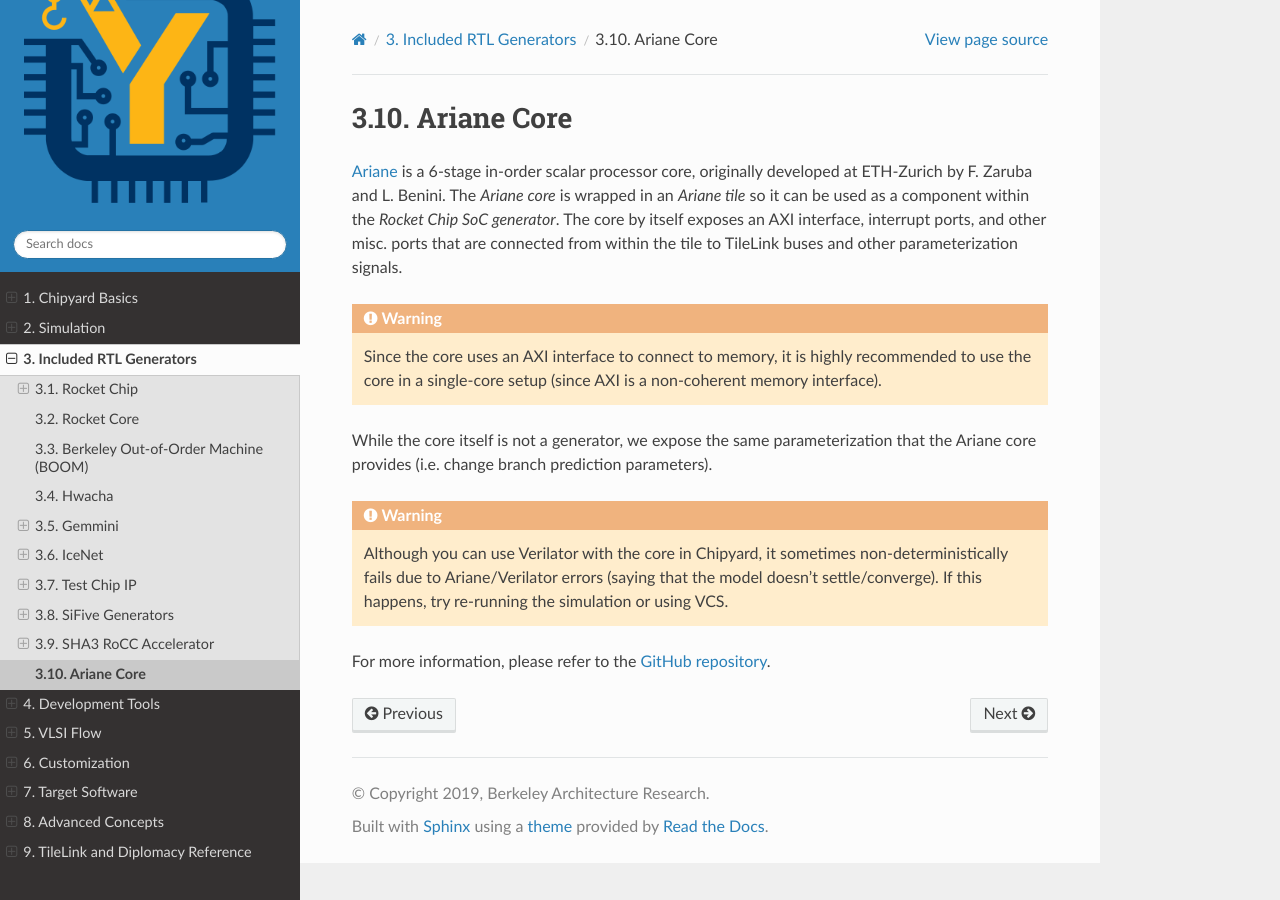
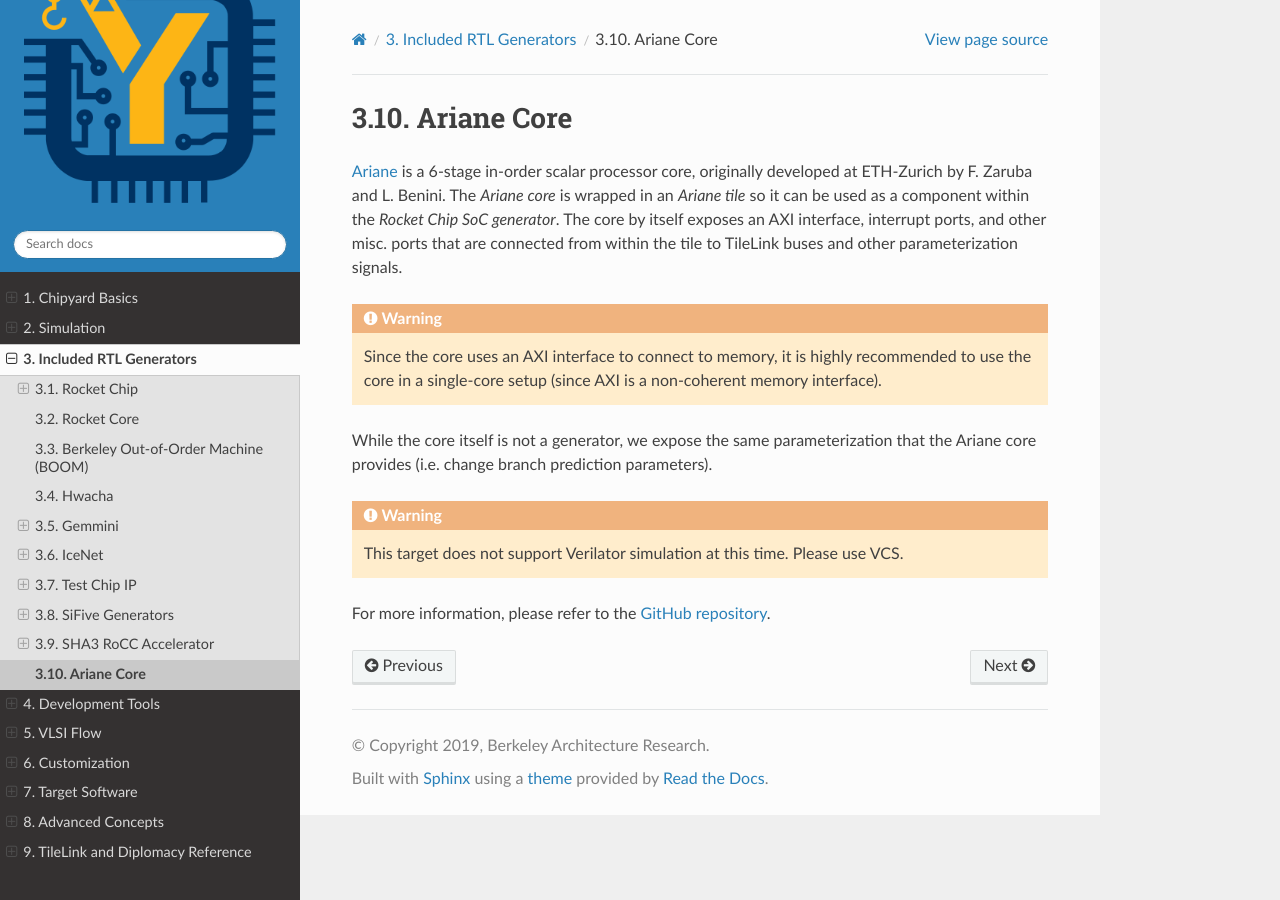
Before and after one commit to ucb-bar/chipyard, a Sphinx documentation site: the page built from docs/Generators/Ariane.rst, in a window 1280 px wide. Built offline with Sphinx 7.4.7 and the Read the Docs theme 2.0.0, drawn with Linux system fonts in a browser that asks for light colours.

Commit message:
[docs/firesim] bump and clean docs

```diff
--- a/docs/Generators/Ariane.rst
+++ b/docs/Generators/Ariane.rst
@@ -9,6 +9,6 @@ The core by itself exposes an AXI interface, interrupt ports, and other misc. po
 
 While the core itself is not a generator, we expose the same parameterization that the Ariane core provides (i.e. change branch prediction parameters).
 
-.. Warning:: Although you can use Verilator with the core in Chipyard, it sometimes non-deterministically fails due to Ariane/Verilator errors (saying that the model doesn't settle/converge). If this happens, try re-running the simulation or using VCS.
+.. Warning::  This target does not support Verilator simulation at this time. Please use VCS.
 
 For more information, please refer to the `GitHub repository <https://github.com/pulp-platform/ariane>`__.
```
